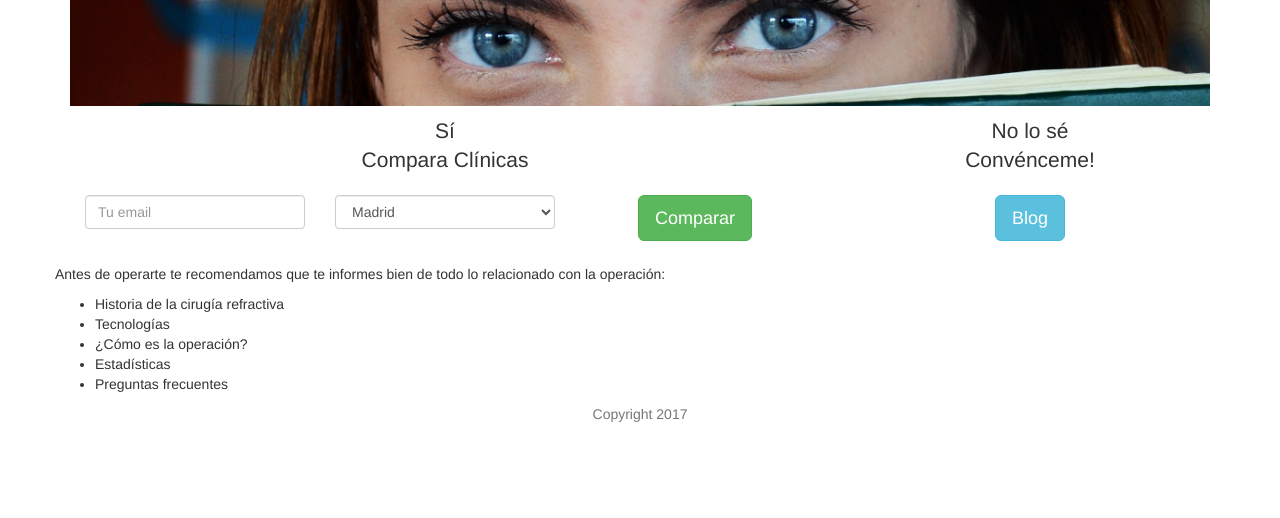
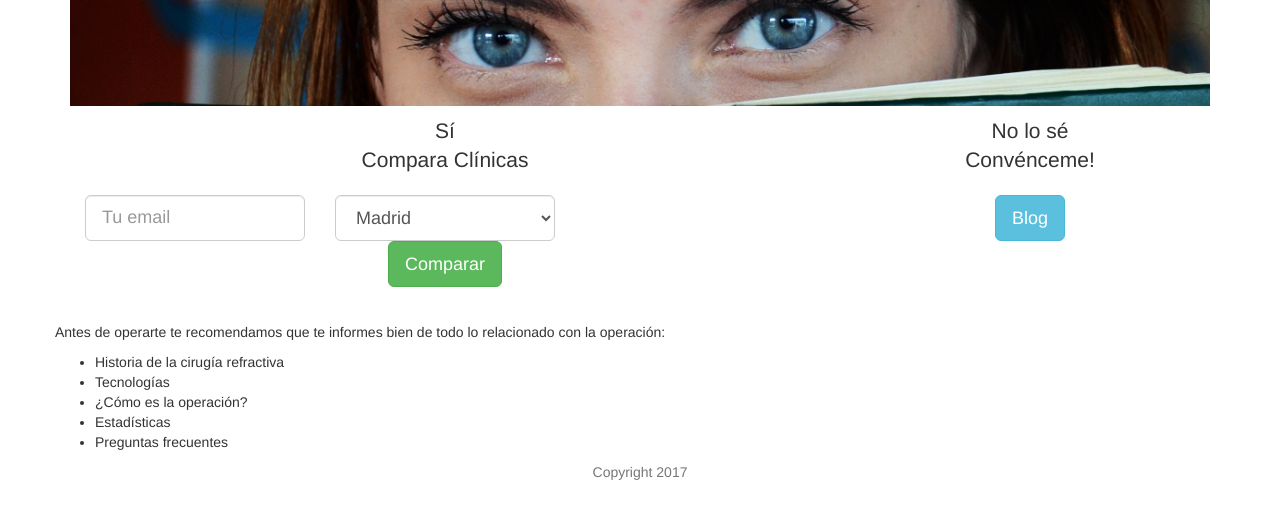
Before and after one commit to JUANRA251/EyeAdvisor, a plain HTML site: page index.html in a window 1280 px wide. Shown: the part 176-694 px from the top of the page. Drawn offline with nearby package versions, Linux system fonts and the light colour scheme.

Commit message:
Update index.html

```diff
--- a/index.html
+++ b/index.html
@@ -39,17 +39,17 @@
                 <form class="form-group row">
                     <div class="form-group col-xs-4">
                         <label for="email" class="sr-only">Email</label>
-                        <input type="email" class="form-control" id="email" placeholder="Tu email">
+                        <input type="email" class="form-control input-lg" id="email" placeholder="Tu email">
                     </div>
                     <div class="form-group col-xs-4">
                         <label for="city" class="sr-only">Tu provincia</label>
-                        <select class="form-control" id="city" placeholder="Tu provincia">
+                        <select class="form-control input-lg" id="city" placeholder="Tu provincia">
                             <option>Madrid</option>
                             <option>Barcelona</option>
                             <option>Bilbao</option>
                         </select>
+                        <button type="submit" class="btn btn-success btn-lg">Comparar</button>
                     </div>
-                    <button type="submit" class="btn btn-success btn-lg">Comparar</button>
                 </form>
             </div>
             <div class="col-xs-4 text-center">
```
